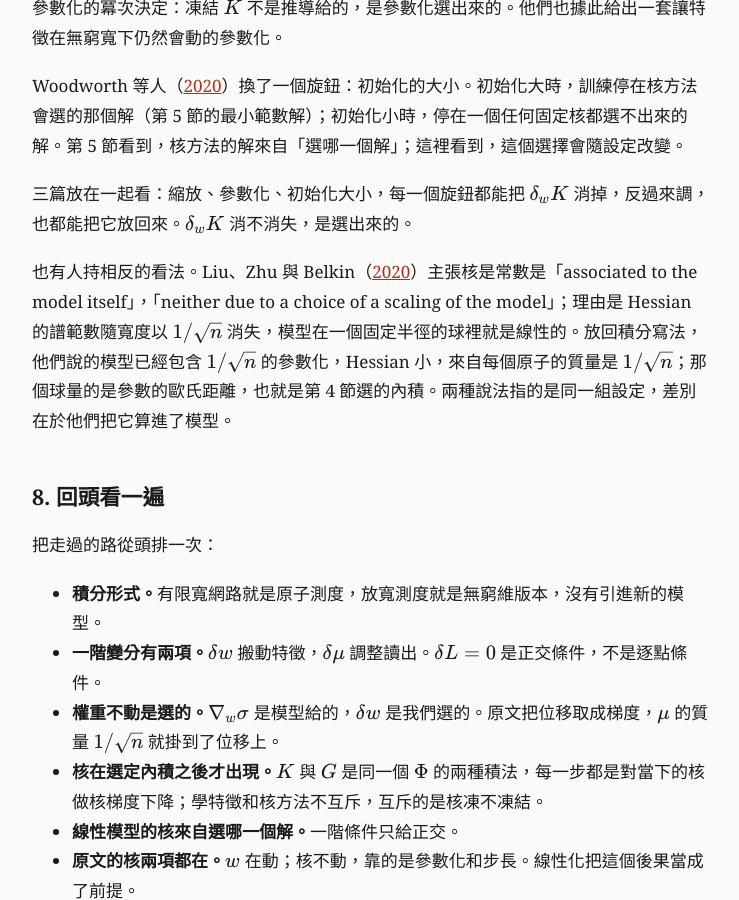
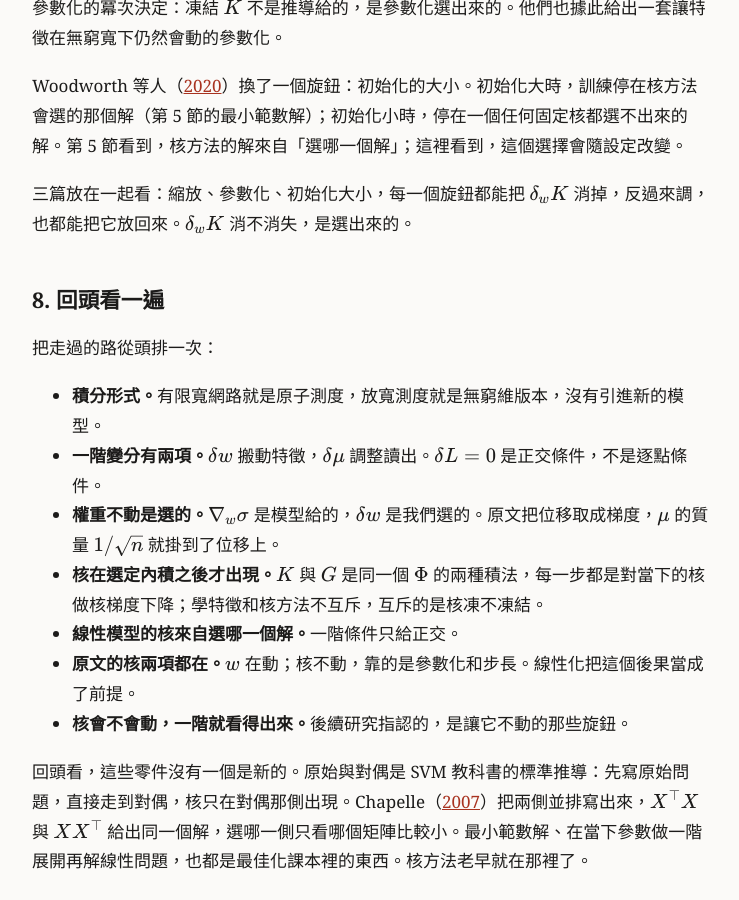
Before and after one commit to hukaichun/hukaichun.github.io, a Jekyll site: the page built from _posts/2026-09-21-ntk-variational.md, in a window 1280 px wide and 900 px high, scrolled down 7987 px. Shown: the whole window, without its empty margins (268-1007 px from the left). Built offline with Jekyll 4.4.1, drawn with Linux system fonts in a browser that asks for light colours; some of the changed text lies outside the part shown.

Commit message:
Drop the Liu–Zhu–Belkin paragraph from 兩個 δ
It explains a limit-of-a-setting artifact as a model property; not a
genuine counter-position.

Co-Authored-By: Claude Opus 5 <noreply@anthropic.com>

```diff
--- a/_posts/2026-09-21-ntk-variational.md
+++ b/_posts/2026-09-21-ntk-variational.md
@@ -243,8 +243,6 @@ Woodworth 等人（[2020](https://arxiv.org/abs/2002.09277v3)）換了一個旋
 
 三篇放在一起看：縮放、參數化、初始化大小，每一個旋鈕都能把 $$\delta_wK$$ 消掉，反過來調，也都能把它放回來。$$\delta_wK$$ 消不消失，是選出來的。
 
-也有人持相反的看法。Liu、Zhu 與 Belkin（[2020](https://arxiv.org/abs/2010.01092v3)）主張核是常數是「associated to the model itself」，「neither due to a choice of a scaling of the model」；理由是 Hessian 的譜範數隨寬度以 $$1/\sqrt n$$ 消失，模型在一個固定半徑的球裡就是線性的。放回積分寫法，他們說的模型已經包含 $$1/\sqrt n$$ 的參數化，Hessian 小，來自每個原子的質量是 $$1/\sqrt n$$；那個球量的是參數的歐氏距離，也就是第 4 節選的內積。兩種說法指的是同一組設定，差別在於他們把它算進了模型。
-
 ## 8. 回頭看一遍
 
 把走過的路從頭排一次：
@@ -278,6 +276,5 @@ NTK 之後有不少工作不在這三格裡。一種是做實驗確認核在訓
 - Chapelle, O. (2007). [Training a Support Vector Machine in the Primal](https://people.csail.mit.edu/torralba/LabelMeToolbox/primalSVM/primal.pdf). Neural Computation, 19(5), 1155–1178.
 - Chizat, L., Oyallon, E., & Bach, F. (2019). [On Lazy Training in Differentiable Programming](https://arxiv.org/abs/1812.07956v5). NeurIPS 2019.
 - Yang, G., & Hu, E. J. (2021). [Feature Learning in Infinite-Width Neural Networks](https://arxiv.org/abs/2011.14522v3). ICML 2021.
-- Liu, C., Zhu, L., & Belkin, M. (2020). [On the linearity of large non-linear models: when and why the tangent kernel is constant](https://arxiv.org/abs/2010.01092v3). NeurIPS 2020.
 - Woodworth, B., Gunasekar, S., Lee, J. D., Moroshko, E., Savarese, P., Golan, I., Soudry, D., & Srebro, N. (2020). [Kernel and Rich Regimes in Overparametrized Models](https://arxiv.org/abs/2002.09277v3). COLT 2020.
 - Lewkowycz, A., Bahri, Y., Dyer, E., Sohl-Dickstein, J., & Gur-Ari, G. (2020). [The large learning rate phase of deep learning: the catapult mechanism](https://arxiv.org/abs/2003.02218v1).
```
